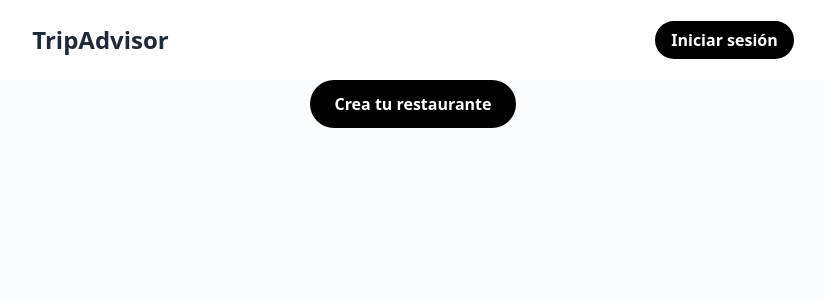
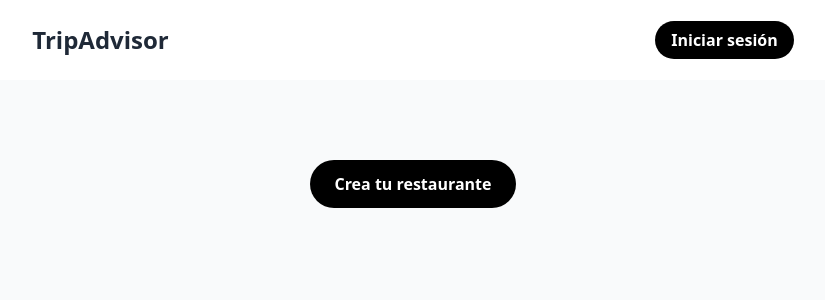
Before and after one commit to SirEduardo/gestor-de-reservas-front, a React (Vite) app in the folder front/: page /myRestaurant in a window 1280 px wide. Shown: the top 300 px of the page, without its empty margins (227-1052 px from the left). Built offline with nearby package versions, Linux system fonts and the light colour scheme.

Commit message:
Update MyRestaurant.jsx

```diff
--- a/front/src/pages/MyRestaurant/MyRestaurant.jsx
+++ b/front/src/pages/MyRestaurant/MyRestaurant.jsx
@@ -1,6 +1,7 @@
 import { useState } from "react";
 import { Header } from "../../components/Header/Header";
 import RestaurantModal from "../../components/RestaurantModal/RestaurantModal";
+import { AnimatePresence } from "framer-motion";
 
 const MyRestaurant = () => {
   const [modal, setModal] = useState(false);
@@ -9,14 +10,16 @@ const MyRestaurant = () => {
     <div>
       <Header />
       <div className="min-h-screen bg-gray-50">
-        <div className="flex justify-center">
+        <div className="flex flex-col items-center justify-center pt-20">
           <button
             onClick={() => setModal(!modal)}
             className="bg-black text-white hover:bg-primary/90 px-6 py-3 rounded-full font-bold transition-colors"
           >
             Crea tu restaurante
           </button>
-          {modal ? <RestaurantModal /> : ""}
+          <AnimatePresence>
+            {modal ? <RestaurantModal setModal={setModal} /> : ""}
+          </AnimatePresence>
         </div>
       </div>
     </div>
```
